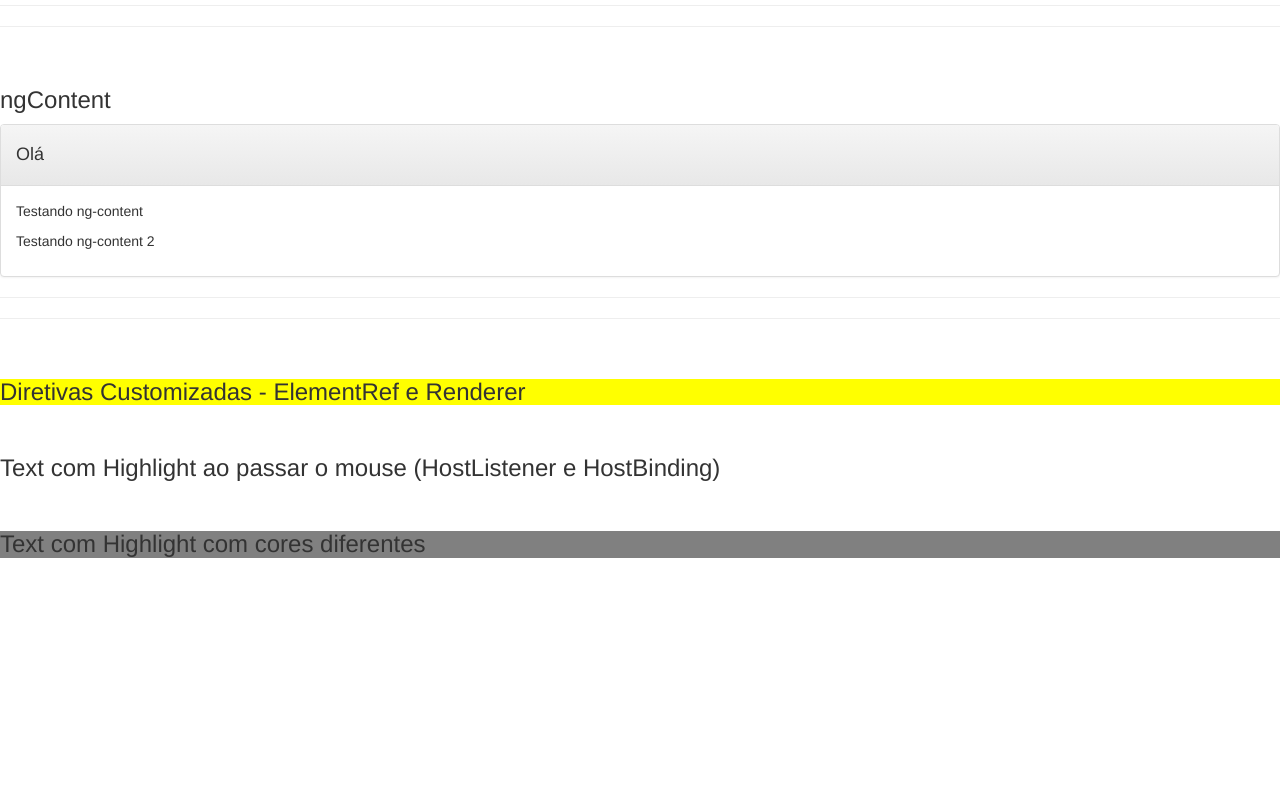
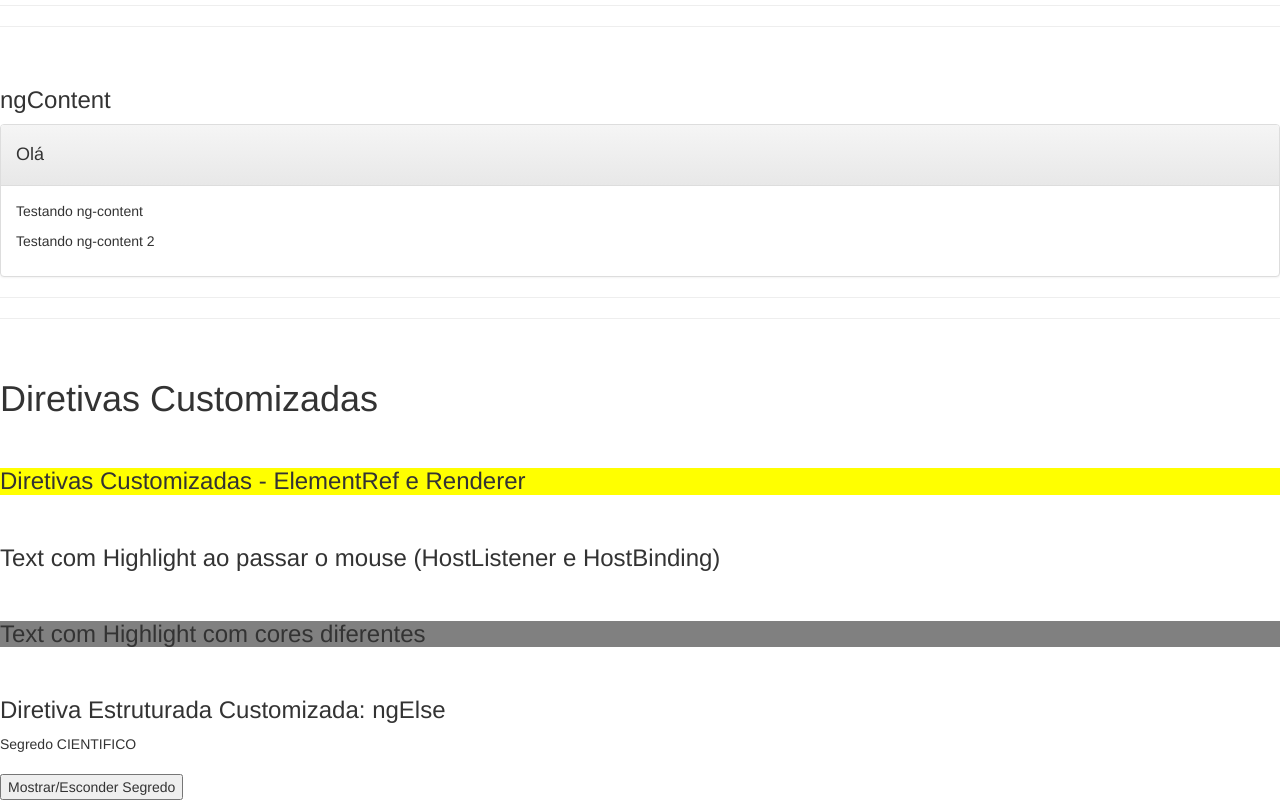
Before and after one commit to leoreisdias/Diretivas_Angular, an Angular app: page / in a window 1280 px wide. Shown: the part 1220-2020 px from the top of the page. Before the commit the page ends 1788 px from the top, so only its background shows below. Built offline with nearby package versions, Linux system fonts and the light colour scheme.

Commit message:
custom directive - ngElse

```diff
--- a/src/app/app.module.ts
+++ b/src/app/app.module.ts
@@ -14,6 +14,7 @@ import { FundoAmareloDirective } from './shared/fundo-amarelo.directive';
 import { DiretivasCustomizadasComponent } from './diretivas-customizadas/diretivas-customizadas.component';
 import { HighlightMouseDirective } from './shared/highlight-mouse.directive';
 import { FullHighlightDirective } from './shared/full-highlight.directive';
+import { NgElseDirective } from './shared/ng-else.directive';
 
 @NgModule({
   declarations: [
@@ -28,7 +29,8 @@ import { FullHighlightDirective } from './shared/full-highlight.directive';
     FundoAmareloDirective,
     DiretivasCustomizadasComponent,
     HighlightMouseDirective,
-    FullHighlightDirective
+    FullHighlightDirective,
+    NgElseDirective
   ],
   imports: [
     BrowserModule,
--- a/src/app/diretivas-customizadas/diretivas-customizadas.component.html
+++ b/src/app/diretivas-customizadas/diretivas-customizadas.component.html
@@ -1,5 +1,20 @@
+<h1>Diretivas Customizadas</h1>
+<br>
 <h3 FundoAmarelo>Diretivas Customizadas - ElementRef e Renderer</h3>
 <br>
 <h3 HighlightMouse>Text com Highlight ao passar o mouse (HostListener e HostBinding)</h3>
 <br>
 <h3 [FullHighlight]="'red'" [defaultColor]="'grey'">Text com Highlight com cores diferentes</h3>
+<br>
+
+<h3>Diretiva Estruturada Customizada: ngElse</h3>
+<div *ngIf="mostrarCursos">
+  Segredo MISTICO
+</div>
+
+<div *ngElse="mostrarCursos">
+  Segredo CIENTIFICO
+</div>
+
+<br>
+<button (click)="onMostrarCursos()">Mostrar/Esconder Segredo</button>
--- a/src/app/diretivas-customizadas/diretivas-customizadas.component.ts
+++ b/src/app/diretivas-customizadas/diretivas-customizadas.component.ts
@@ -7,6 +7,12 @@ import { Component, OnInit } from '@angular/core';
 })
 export class DiretivasCustomizadasComponent implements OnInit {
 
+  mostrarCursos: boolean = false;
+
+  onMostrarCursos() {
+    this.mostrarCursos = this.mostrarCursos ? false : true;
+  }
+
   constructor() { }
 
   ngOnInit(): void {
--- /dev/null
+++ b/src/app/shared/ng-else.directive.ts
@@ -0,0 +1,21 @@
+import { Directive, Input, TemplateRef, ViewContainerRef } from '@angular/core';
+
+@Directive({
+  selector: '[ngElse]'
+})
+export class NgElseDirective {
+
+  @Input() set ngElse(condition: boolean) {
+    if (!condition) {
+      this._viewContainerRef.createEmbeddedView(this._templateRef);
+    } else {
+      this._viewContainerRef.clear();
+    }
+  }
+
+  constructor(
+    private _templateRef: TemplateRef<any>,
+    private _viewContainerRef: ViewContainerRef
+  ) { }
+
+}
```
Also changed, not shown: 1 other file (tests, documents, lock files or other folders).
